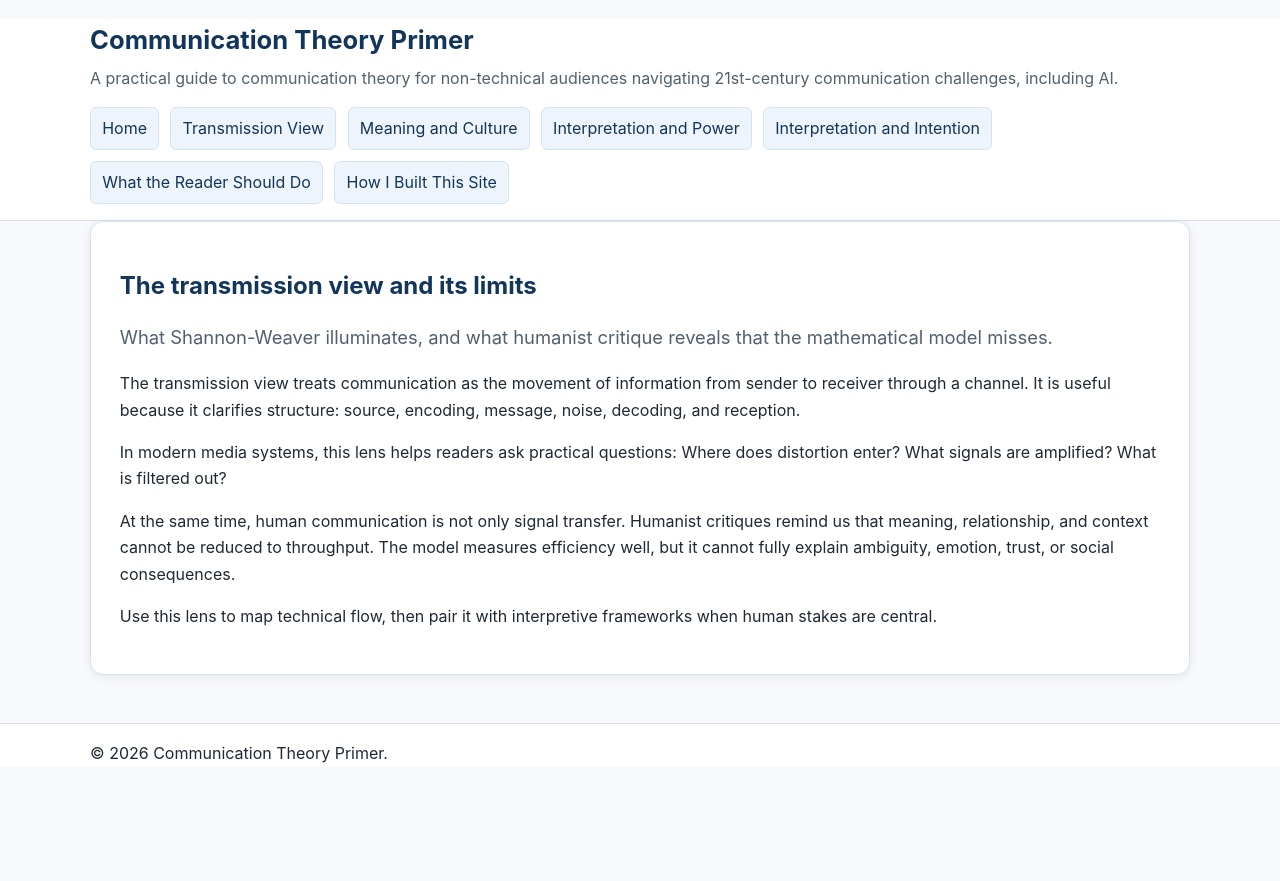
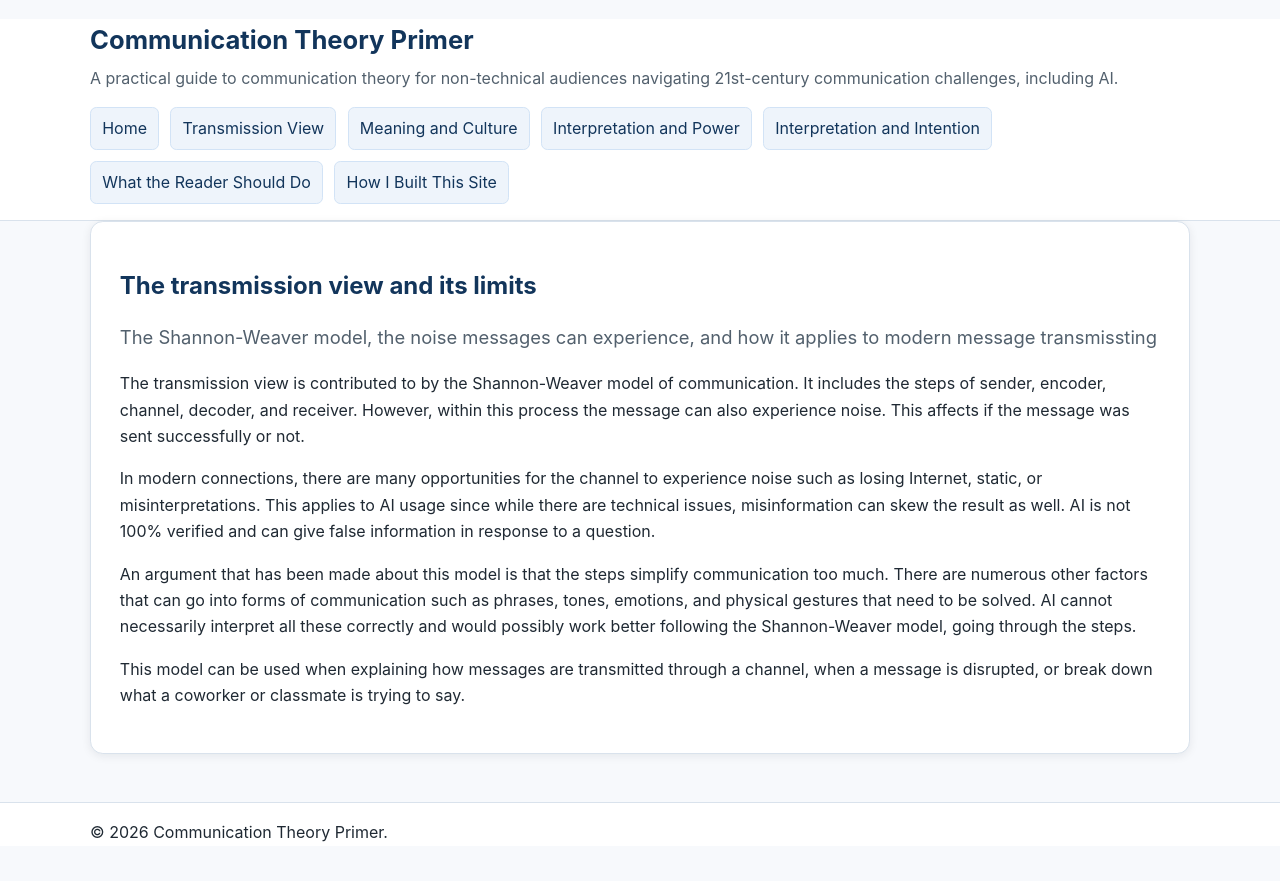
Before and after one commit to annaolszowy27/comm-primer, a Jekyll site: the page built from pages/transmission-view.md, in a window 1280 px wide. Shown: the top 881 px of the page. Built offline with Jekyll 4.4.1, drawn with Linux system fonts in a browser that asks for light colours.

Commit message:
Revise transmission view content and lead section
Updated the lead section and clarified the explanation of the transmission view, including the impact of noise and the limitations of the Shannon-Weaver model in communication.

```diff
--- a/pages/transmission-view.md
+++ b/pages/transmission-view.md
@@ -1,13 +1,13 @@
 ---
 title: The transmission view and its limits
-lead: "What Shannon-Weaver illuminates, and what humanist critique reveals that the mathematical model misses."
+lead: "The Shannon-Weaver model, the noise messages can experience, and how it applies to modern message transmissting"
 permalink: /pages/transmission-view/
 ---
 
-The transmission view treats communication as the movement of information from sender to receiver through a channel. It is useful because it clarifies structure: source, encoding, message, noise, decoding, and reception.
+The transmission view is contributed to by the Shannon-Weaver model of communication. It includes the steps of sender, encoder, channel, decoder, and receiver. However, within this process the message can also experience noise. This affects if the message was sent successfully or not.
 
-In modern media systems, this lens helps readers ask practical questions: Where does distortion enter? What signals are amplified? What is filtered out?
+In modern connections, there are many opportunities for the channel to experience noise such as losing Internet, static, or misinterpretations. This applies to AI usage since while there are technical issues, misinformation can skew the result as well. AI is not 100% verified and can give false information in response to a question.
 
-At the same time, human communication is not only signal transfer. Humanist critiques remind us that meaning, relationship, and context cannot be reduced to throughput. The model measures efficiency well, but it cannot fully explain ambiguity, emotion, trust, or social consequences.
+An argument that has been made about this model is that the steps simplify communication too much. There are numerous other factors that can go into forms of communication such as phrases, tones, emotions, and physical gestures that need to be solved. AI cannot necessarily interpret all these correctly and would possibly work better following the Shannon-Weaver model, going through the steps.
 
-Use this lens to map technical flow, then pair it with interpretive frameworks when human stakes are central.
+This model can be used when explaining how messages are transmitted through a channel, when a message is disrupted, or break down what a coworker or classmate is trying to say.
```
